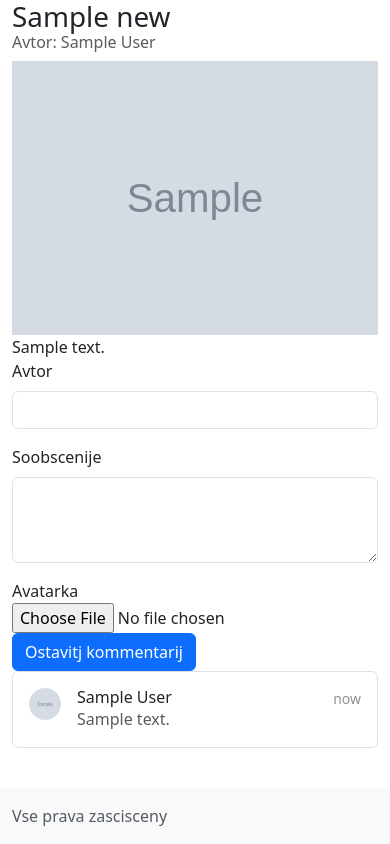
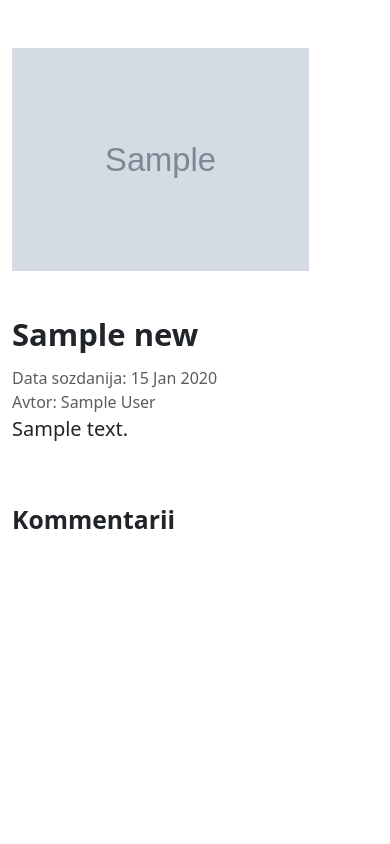
Before and after one commit to AviaVik12/geekbrains_nest, a Node project: template views/news_details.hbs in a window 390 px wide. Run offline with Node 20 templates, Linux system fonts and the light colour scheme; the template is opened without the code that fills it: most values are stand-ins (such as "Sample title", 1, 10 or a date in 2020); grey boxes marked "Sample" are stand-in pictures; some libraries are stand-ins or nearby versions.

Commit message:
'lesson_7'

```diff
--- a/package.json
+++ b/package.json
@@ -23,14 +23,19 @@
     "@nestjs-modules/mailer": "^1.8.1",
     "@nestjs/common": "^9.0.0",
     "@nestjs/core": "^9.0.0",
+    "@nestjs/event-emitter": "^1.4.1",
     "@nestjs/jwt": "^10.0.2",
     "@nestjs/passport": "^9.0.3",
     "@nestjs/platform-express": "^9.0.0",
+    "@nestjs/platform-socket.io": "^9.3.11",
     "@nestjs/serve-static": "^3.0.1",
     "@nestjs/typeorm": "^9.0.1",
+    "@nestjs/websockets": "^9.3.11",
     "bcrypt": "^5.1.0",
     "class-transformer": "^0.5.1",
     "class-validator": "^0.14.0",
+    "cookie": "^0.5.0",
+    "cookie-parser": "^1.4.6",
     "express-handlebars": "^5.3.2",
     "hbs": "^4.2.0",
     "mysql2": "^3.2.0",
@@ -49,6 +54,7 @@
     "@nestjs/cli": "^9.0.0",
     "@nestjs/schematics": "^9.0.0",
     "@nestjs/testing": "^9.0.0",
+    "@types/cookie-parser": "^1.4.3",
     "@types/express": "^4.17.13",
     "@types/jest": "29.2.4",
     "@types/multer": "^1.4.7",
--- /dev/null
+++ b/public/js/comments.js
@@ -0,0 +1,112 @@
+('use strict');
+
+const e = React.createElement;
+
+class Comments extends React.Component {
+  constructor(props) {
+    super(props);
+
+    this.state = { comments: [], message: '' };
+    this.idNews = praseInt(window.location.href.split('/').reverse()[0]);
+    const bearerToken = Cookies.get('authorization');
+    this.socket = io('http://localhost:3000', {
+      query: { newsId: this.idNews },
+      transportOptions: {
+        polling: { extraHeaders: { Authorization: 'Bearer ' + bearerToken } },
+      },
+    });
+  }
+
+  componentDidMount() {
+    this.getAllComments();
+    this.socket.on('newComment', (message) => {
+      const comments = this.state.comments;
+      comments.push(message);
+      this.setState(comments);
+    });
+    this.socket.on('removeComment', (payload) => {
+      const { id } = payload;
+      const comments = this.state.comments.filter((c) => c.id !== id);
+      this.setState({ comments });
+    });
+  }
+
+  getAllComments = async () => {
+    const response = await fetch(
+      `http://localhost:3000/comments/api/details/${this.idNews}`,
+      { method: 'GET' },
+    );
+
+    if (response.ok) {
+      const comments = await response.json();
+      this.setState({ comments });
+    }
+  };
+
+  onChange = ({ target: { name, value } }) => {
+    this.setState({ [name]: value });
+  };
+
+  sendMessage = () => {
+    this.socket.emit('addComment', {
+      idNews: this.idNews,
+      message: this.state.message,
+    });
+  };
+
+  render() {
+    return (
+      <div>
+        {this.state.messages.map((comment, index) => {
+          return (
+            <div key={comment + index} className="card mb-1">
+              <div className="card-body">
+                <strong>{comment.user.firstName}</strong>
+                <div>{comment.message}</div>
+              </div>
+            </div>
+          );
+        })}
+
+        <div>
+          <div className="form-floating mb-3">
+            <input
+              className="form-control"
+              value={this.state.name}
+              onChange={this.onChange}
+              name="name"
+              placeholder="Imä"
+            />
+            <label htmlFor="floatingInput">Imä</label>
+          </div>
+        </div>
+
+        <hr />
+
+        <div>
+          <h6 className="lh-1 mt-3">Forma dobavlenija kommentarijev</h6>
+          <div className="form-floating mb-1">
+            <textarea
+              className="form-control"
+              placeholder="Ostavjte kommentarij zdesj"
+              value={this.state.message}
+              name="message"
+              onChange={this.onChange}
+            />
+            <label htmlFor="floatingmessagearea2">Kommentarij</label>
+          </div>
+
+          <button
+            onClick={this.sendMessage}
+            className="btn btn-outline-info btn-sm px-4 me-sm-3 fw-bold"
+          >
+            Otpravitj
+          </button>
+        </div>
+      </div>
+    );
+  }
+}
+
+const domContainer = document.querySelector('#app');
+ReactDOM.render(e(Comments), domContainer);
--- a/src/app.module.ts
+++ b/src/app.module.ts
@@ -1,6 +1,7 @@
 import { join } from 'path';
 import { Module } from '@nestjs/common';
 import { ServeStaticModule } from '@nestjs/serve-static';
+import { EventEmitterModule } from '@nestjs/event-emitter';
 import { TypeOrmModule } from '@nestjs/typeorm';
 import { NewsModule } from './news/news.module';
 import { UsersModule } from './users/users.module';
@@ -22,6 +23,7 @@ import { AppService } from './app.service';
       synchronize: true,
     }),
     ServeStaticModule.forRoot({ rootPath: join(__dirname, '..', 'public') }),
+    EventEmitterModule.forRoot(),
     NewsModule,
     MailModule,
     UsersModule,
--- a/src/auth/auth.service.ts
+++ b/src/auth/auth.service.ts
@@ -29,4 +29,8 @@ export class AuthService {
   async verify(token: string) {
     return this.jwtService.verify(token);
   }
+
+  async decode(token: string) {
+    return this.jwtService.decode(token);
+  }
 }
--- a/src/news/comments/comments.module.ts
+++ b/src/news/comments/comments.module.ts
@@ -1,19 +1,22 @@
 import { Module, forwardRef } from '@nestjs/common';
 import { TypeOrmModule } from '@nestjs/typeorm';
 import { UsersModule } from '../../users/users.module';
+import { AuthModule } from '../../auth/auth.module';
 import { NewsModule } from '../news.module';
 import { CommentsController } from './comments.controller';
 import { CommentsService } from './comments.service';
 import { CommentsEntity } from './comments.entity';
+import { SocketCommentsGateway } from './socket_comments.gateway';
 
 @Module({
   imports: [
     TypeOrmModule.forFeature([CommentsEntity]),
     forwardRef(() => NewsModule),
     UsersModule,
+    AuthModule,
   ],
   controllers: [CommentsController],
-  providers: [CommentsService],
+  providers: [CommentsService, SocketCommentsGateway],
   exports: [CommentsService, TypeOrmModule.forFeature([CommentsEntity])],
 })
 export class CommentsModule {}
--- a/src/news/comments/dtos/create_comment_dto.ts
+++ b/src/news/comments/dtos/create_comment_dto.ts
@@ -1,11 +1,7 @@
-import { IsNotEmpty, IsString, IsNumber } from 'class-validator';
+import { IsNotEmpty, IsString } from 'class-validator';
 
 export class CreateCommentDto {
   @IsNotEmpty()
   @IsString()
   message: string;
-
-  @IsNotEmpty()
-  @IsNumber()
-  userId: number;
 }
--- a/src/news/news.controller.ts
+++ b/src/news/news.controller.ts
@@ -17,6 +17,7 @@ import {
 } from '@nestjs/common';
 import { FileInterceptor } from '@nestjs/platform-express';
 import { Role } from '../auth/role/role.enum';
+import { Roles } from 'src/auth/role/roles.decorator';
 import { JwtAuthGuard } from '../auth/jwt_auth.guard';
 import { HelperFileLoader } from '../utils/helper_file_loader';
 import { MailService } from '../mail/mail.service';
@@ -81,7 +82,7 @@ export class NewsController {
       );
     }
 
-    return news;
+    return { news };
   }
 
   @UseGuards(JwtAuthGuard)
--- a/views/news_details.hbs
+++ b/views/news_details.hbs
@@ -1,99 +1,42 @@
 {{#if news}}
-  <h1 class="card-title">{{news.title}}</h1>
-
-  <h6 class="card-subtitle mb-2 text-muted">Avtor: {{news.author}}</h6>
-
-  <div class="row">
-    <div class="col-lg-6">
+  <div class="row flex-lg-row-reverse align-items-center g-5 py-5">
+    <div class="col-10 col-sm-8 col-lg-6">
       <img
-        src="http://localhost:3000{{news.cover}}"
-        class="card-img-top"
-        style="width: 100%; object-fit: cover;"
-        alt=""
+        src="{{news.cover}}"
+        class="d-block mx-lg-auto img-fluid"
+        alt="{{news.title}}"
+        width="700"
+        height="500"
+        loading="lazy"
       >
     </div>
 
     <div class="col-lg-6">
-      <p class="card-text">{{news.description}}</p>
+      <h1 class="display-5 fw-bold lh-1 mb-3">{{news.title}}</h1>
+      <div class="text-muted">Data sozdanija: {{news.createdAt}}</div>
+      <div class="text-muted">
+        Avtor: {{news.user.firstName}} {{news.user.lastName}}
+      </div>
+      <p class="lead">{{news.description}}</p>
     </div>
   </div>
-
-  <form action="">
-    <div class="mb-3">
-		  <label for="author" class="form-label">Avtor</label>
-		  <input class="form-control" name="author" id="author">
-	  </div>
-
-    <div class="mb-3">
-		  <label for="message" class="form-label">Soobscenije</label>
-		  <textarea class="form-control" id="message" name="message" rows="3">
-      </textarea>
-	  </div>
-
-    <div class="form-group">
-		  <label for="avatar">Avatarka</label>
-		  <input type="file" class="form-control-file" name="avatar" id="avatar">
-	  </div>
-
-    <button type="button" class="btn btn-primary" onclick="sendForm()">
-      Ostavitj kommentarij
-    </button>
-  </form>
-
-  {{#if comments}}
-    {{#each comments}}
-      <div class="list-group">
-        <a
-          href="#"
-          class="list-group-item list-group-item-action d-flex gap-3 py-3"
-          aria-current="true"
-        >
-          <img
-            src="
-              {{#if this.avatar}}
-                {{this.avatar}}
-              {{else}}
-                https://cdn.pixabay.com/photo/2015/10/05/22/37/blank-profile-picture-973460_1280.png
-              {{/if}}
-            "
-            alt="avatar"
-            width="32"
-            height="32"
-            class="rounded-circle flex-shrink-0"
-          >
-
-          <div class="d-flex gap-2 w-100 justify-content-between">
-            <div>
-              <h6 class="mb-0">{{this.author}}</h6>
-              <p class="mb-0 opacity-75">{{this.message}}</p>
-            </div>
-
-            <small class="opacity-50 text-nowrap">now</small>
-          </div>
-        </a>
-      </div>
-    {{/each}}
-  {{else}}
-    <h6>Spisok kommentarijev pust</h6>
-  {{/if}}
+{{else}}
+  <h1>Novostj ne najdena!</h1>
 {{/if}}
 
-<script>
-	function sendForm() {
-		var data = new FormData($('form')[0]);
+<h2 class="fw-bold lh-1 mb-3">Kommentarii</h2>
 
-    const idNews = window.location.pathname.split('/').reverse()[0];
+<div id="app"></div>
 
-		$.ajax({
-			url: '/comments/api/' + idNews,
-			data: data,
-			cache: false,
-			contentType: false,
-			processData: false,
-			method: 'POST',
-			success: function() {
-				window.location.reload();
-			}
-		});
-	}
-</script>
+<script src="/js/comments.js" type="text/babel"/>
+
+<style>
+  #messages {
+    height: 300px;
+    overflow-y: scroll;
+  }
+
+  #app {
+    margin-top: 2rem;
+  }
+</style>
```
Also changed, not shown: src/auth/ws_jwt.guard.ts (added, +26 -0 lines), src/news/comments/comments.controller.ts (+8 -6 lines), src/news/comments/comments.service.ts (+24 -20 lines), src/news/comments/socket_comments.gateway.ts (added, +55 -0 lines), 1 other file.
